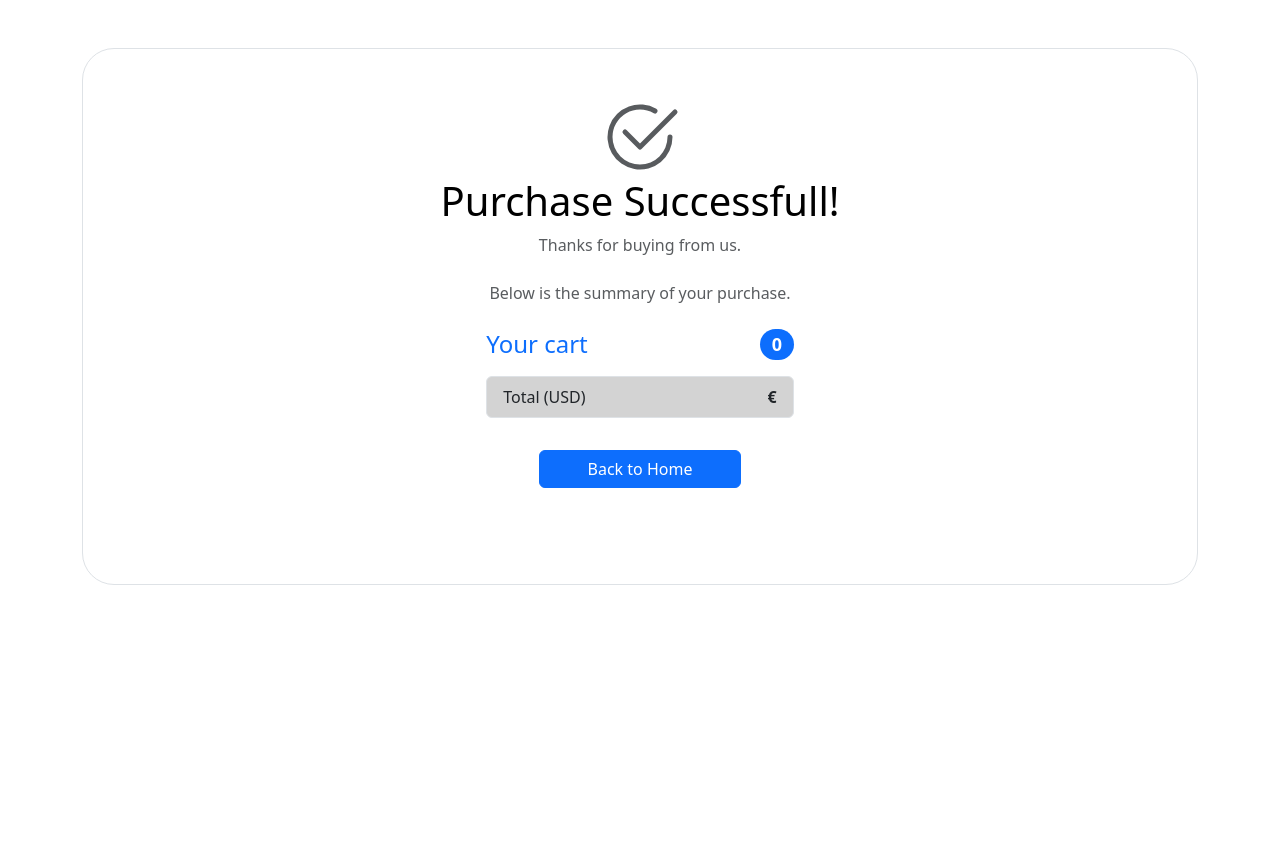
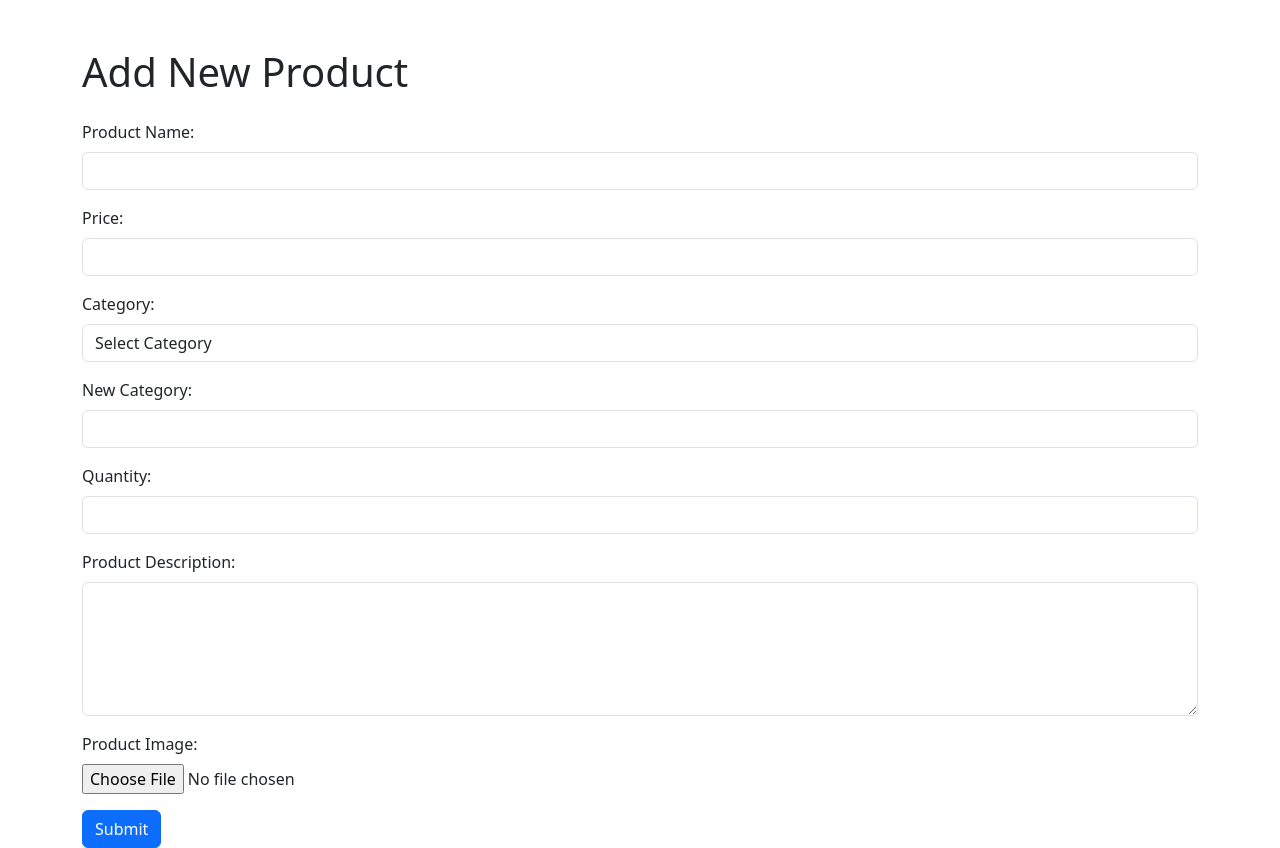
Before and after one commit to aditya0by0/ecommerce_webapp, a Flask app: page /test in a window 1280 px wide. Before the commit the page ends 585 px from the top, so only its background shows below. Run offline with Flask 2, Linux system fonts and the light colour scheme; some libraries are stand-ins or nearby versions.

Commit message:
Add New Product Feature

```diff
--- a/app.py
+++ b/app.py
@@ -22,8 +22,13 @@ app.secret_key = 'isee_project_ecomm'
 
 app_dir = os.path.dirname(os.path.abspath(__file__))
 
+# Path to upload offer's images
 OFFERS_UPLOAD_FOLDER = os.path.join(app_dir, 'static', 'images', 'offers')
 app.config['OFFERS_UPLOAD_FOLDER'] = OFFERS_UPLOAD_FOLDER
+
+# Path to upload product's image
+PRODUCTS_UPLOAD_FOLDER = os.path.join(app_dir, 'static', 'images', 'products')
+app.config['PRODUCTS_UPLOAD_FOLDER'] = PRODUCTS_UPLOAD_FOLDER
 
 # Check if user is logged in OR seller, and assign the role
 @app.before_request
@@ -90,6 +95,7 @@ def search():
 			JOIN sellers s ON s.id = ps.sid
 			WHERE pName LIKE %s ORDER BY s.isPremium DESC, discount DESC''',
 			('%'+searched+'%',))
+
 	result_dict = [dict(row) for row in result.all()]
 	return render_template('search.html', searched=searched , products = result_dict)
 
@@ -114,7 +120,7 @@ def show_categories(cname=None):
 # Only for Testing - Please ignore
 @app.route("/test")
 def test():
-	return render_template('bootstrap/productBought.html', zip=zip)
+	return render_template('seller/addProduct.html', zip=zip)
 
 if __name__ == "__main__":
 	app.run(host="0.0.0.0", debug=True)
--- a/ecom_requirements.txt
+++ b/ecom_requirements.txt
@@ -29,11 +29,6 @@ nice to have:-
 
 #-----------
 - add product
-- submit rating - done
-- add product name in offer hist  with discount - done
-- premium seller's products should be at the top - done
 - small install guide
 - load env variables from .env file instead of os environ (try running from cmd)
-- scroll bar for offer history - done
 - execute query within cursor 2 places ig
-- sort by discount and date - done
--- /dev/null
+++ b/static/js/addProduct.js
@@ -0,0 +1,35 @@
+// If category is selected from dropdown then disable new category option
+document.getElementById('category').addEventListener('change', function() {
+  var newCategoryInput = document.getElementById('new-category');
+  newCategoryInput.disabled = this.value !== '';
+});
+
+// Validate Form Inputs
+function validateForm() {
+  var productNameInput = document.getElementById('pname');
+  var productName = productNameInput.value.trim();
+  var pdescriptionInput = document.getElementById('pdescription');
+  var pdescription = productNameInput.value.trim();
+
+  if (productName === '') {
+    alert('Please enter a valid product name.');
+    return false;
+  }
+
+  if (/^\s*$/.test(productName)) {
+    alert('Product name cannot be just spaces.');
+    return false;
+  }
+
+  if (pdescription === '') {
+    alert('Please enter a valid Product description ');
+    return false;
+  }
+
+  if (/^\s*$/.test(pdescription)) {
+    alert('Product description cannot be just spaces.');
+    return false;
+  }
+
+  return true;
+}
--- /dev/null
+++ b/templates/seller/addProduct.html
@@ -0,0 +1,69 @@
+<!DOCTYPE html>
+<html>
+<head>
+  <meta charset="UTF-8">
+  <title>Product Form</title>
+  <link rel="stylesheet" href="https://stackpath.bootstrapcdn.com/bootstrap/4.5.0/css/bootstrap.min.css">
+  {%include 'bootstrap/cdnCss.html'%}
+</head>
+<body>
+  {% for message in get_flashed_messages() %}
+      <div class="alert alert-info alert-dismissible fade show">  {{ message }}
+      </div>
+  {% endfor %}
+  <div class="container mt-5">
+    <h1 class="mb-4">Add New Product</h1>
+
+    <form action="/seller/add-product" method="POST" enctype="multipart/form-data" onsubmit="return validateForm()">
+      <div class="form-group">
+        <label for="pname">Product Name:</label>
+        <input type="text" class="form-control" id="pname" name="pname" required>
+      </div>
+
+      <div class="form-group">
+        <label for="price">Price:</label>
+        <input type="number" class="form-control" id="price" name="price" min="0" step="0.01" required>
+      </div>
+
+      <div class="form-group">
+        <label for="category">Category:</label>
+        <select class="form-control" id="category" name="category" required>
+          <option value="">Select Category</option>
+          {%if category_l%}
+            {%for category in category_l%}
+              <option value="{{category.category}}">{{category.category}}</option>
+            {%endfor%}
+          {%endif%}
+        </select>
+      </div>
+
+      <div class="form-group">
+        <label for="new-category">New Category:</label>
+        <input type="text" class="form-control" id="new-category" name="new_category">
+      </div>
+
+      <div class="form-group">
+        <label for="quantity">Quantity:</label>
+        <input type="number" class="form-control" id="quantity" name="quantity" min="0" required>
+      </div>
+
+      <div class="form-group">
+        <label for="pdescription">Product Description:</label>
+        <textarea class="form-control" id="pdescription" name="pdescription" rows="5" required></textarea>
+      </div>
+
+      <div class="form-group">
+        <label for="image">Product Image:</label>
+        <input type="file" class="form-control-file" id="fileInput" name="file" accept="image/*" required>
+      </div>
+
+      <button type="submit" class="btn btn-primary">Submit</button>
+    </form>
+  </div>
+
+  <script src="https://code.jquery.com/jquery-3.5.1.slim.min.js"></script>
+  <script src="https://cdn.jsdelivr.net/npm/@popperjs/core@2.5.4/dist/umd/popper.min.js"></script>
+  <script src="https://stackpath.bootstrapcdn.com/bootstrap/4.5.0/js/bootstrap.min.js"></script>
+  <script type="text/javascript" src="/static/js/addProduct.js"></script>
+</body>
+</html>
```
Also changed, not shown: blueprints/seller.py (+69 -14 lines), templates/seller/yourProducts.html (+5 -3 lines), static/images/offers/50_per.png (added), static/images/offers/50_per_4.png (added), static/images/products/nordwood-themes-_sg8nXmpWDM-unsplash_5.jpg (added).
